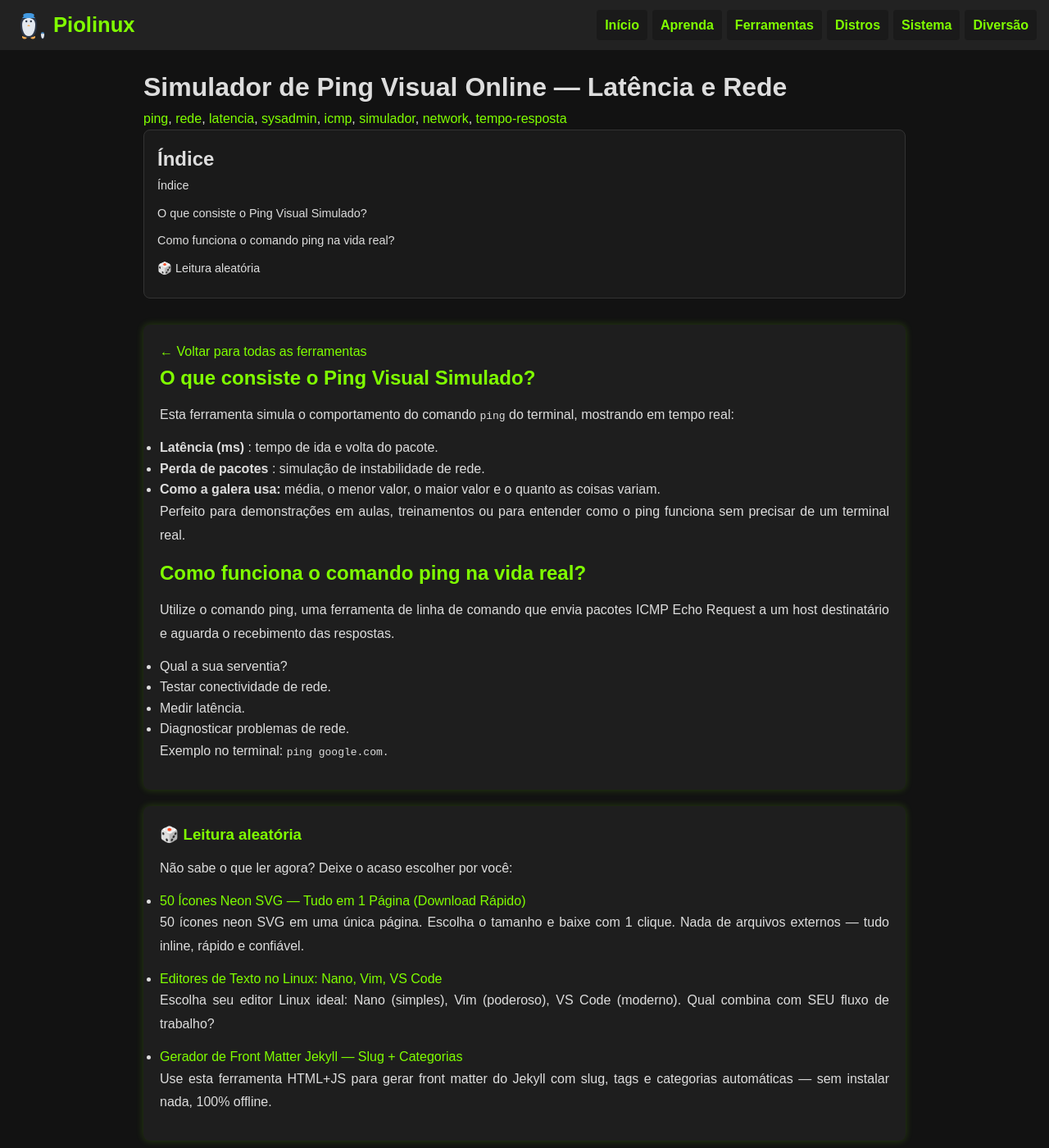
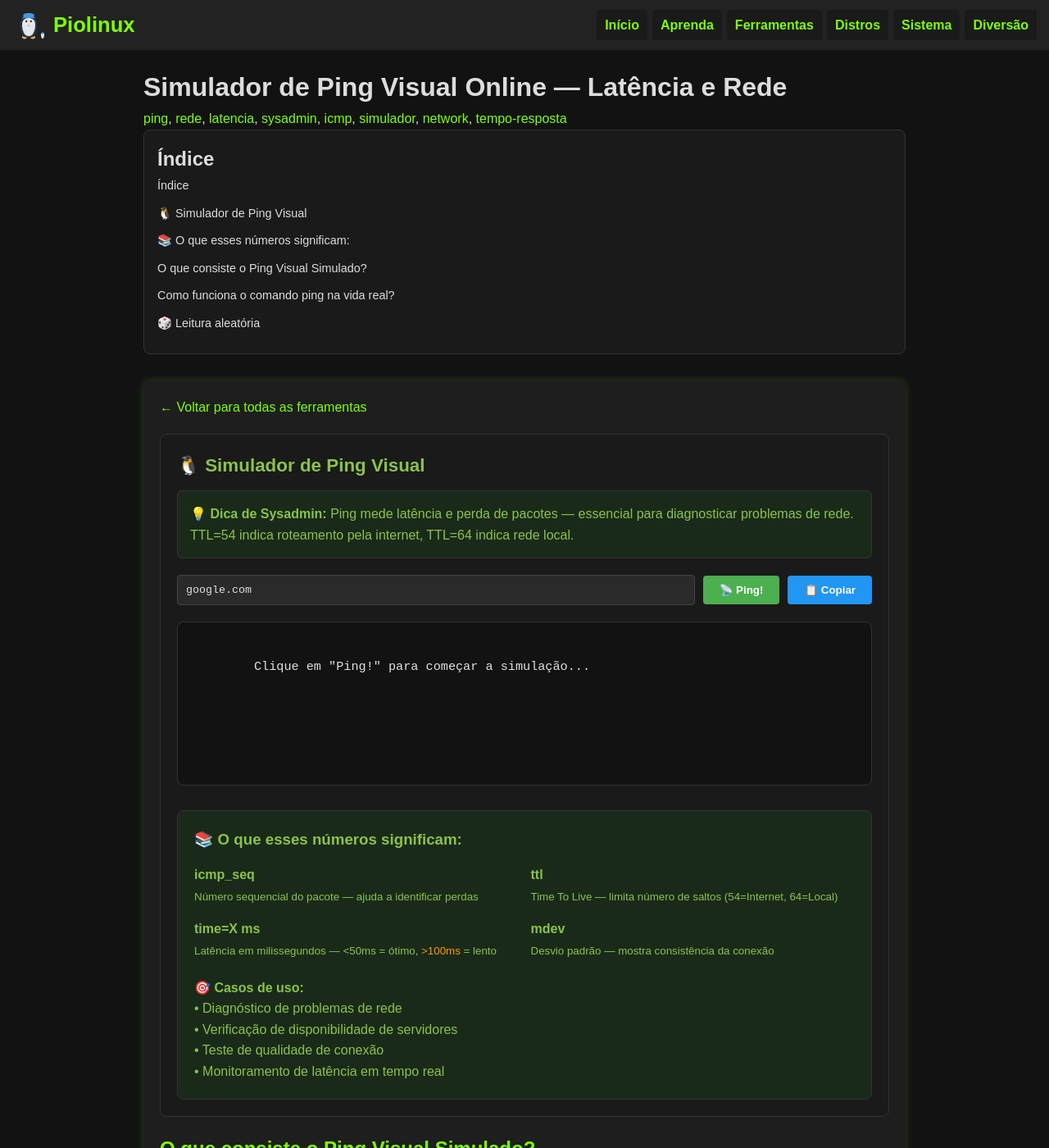
Before and after one commit to Piolinux/piolinux-site, a Jekyll site: the page built from _pages/tools/ping-simulator.html, in a window 1280 px wide and 1400 px high. Shown: the whole window at 82% size. Built offline with Jekyll 4.4.1, drawn with Linux system fonts in a browser that asks for light colours.

Commit message:
Update ping-simulator.html

```diff
--- a/_pages/tools/ping-simulator.html
+++ b/_pages/tools/ping-simulator.html
@@ -17,6 +17,73 @@ tags: [ping, rede, latencia, sysadmin, icmp, simulador, network, tempo-resposta]
   <a href="/ferramentas/" class="back-link">← Voltar para todas as ferramentas</a>
 
   {% include tool-templates/ping-simulator.html %}
+
+
+<!-- ============= 📡 PING VISUAL (SIMULADO) ============= -->
+<div class="tool-container" id="ping-simulator" style="background: #1a1a1a; padding: 20px; border-radius: 8px; border: 1px solid #333; margin: 20px 0;">
+  <h2 class="tool-title" style="color: #8bc34a; margin-top: 0; font-size: 1.4em;">🐧 Simulador de Ping Visual</h2>
+
+  <div style="background: #1a2a1a; color: #8bc34a; padding: 15px; border-radius: 6px; margin-bottom: 20px; border: 1px solid #333;">
+    <strong>💡 Dica de Sysadmin:</strong> Ping mede latência e perda de pacotes — essencial para diagnosticar problemas de rede. TTL=54 indica roteamento pela internet, TTL=64 indica rede local.
+  </div>
+
+  <div style="margin-bottom: 20px; display: flex; gap: 10px; flex-wrap: wrap; align-items: center;">
+    <input
+        type="text"
+        id="pingHost"
+        placeholder="Ex: google.com, 8.8.8.8, 127.0.0.1"
+        value="google.com"
+        style="flex: 1; min-width: 200px; padding: 10px; background: #2a2a2a; color: #e0e0e0; border: 1px solid #444; border-radius: 4px; font-family: monospace;">
+
+    <button onclick="simulatePing()" style="background: #4caf50; color: white; border: none; padding: 10px 20px; border-radius: 4px; cursor: pointer; font-weight: bold;">
+      📡 Ping!
+    </button>
+
+    <button onclick="copyPingResults()" style="background: #2196F3; color: white; border: none; padding: 10px 20px; border-radius: 4px; cursor: pointer; font-weight: bold;">
+      📋 Copiar
+    </button>
+  </div>
+
+  <div style="background: #121212; padding: 20px; border-radius: 8px; border: 1px solid #333; min-height: 200px; max-height: 400px; overflow-y: auto; font-family: 'Courier New', monospace; font-size: 0.95em; color: #e0e0e0; line-height: 1.5;">
+    <div id="pingResult" style="white-space: pre-wrap;">
+        Clique em "Ping!" para começar a simulação...
+    </div>
+    <div id="pingStats"></div>
+  </div>
+
+  <div id="pingAlert" style="margin-top: 20px;"></div>
+
+  <div style="background: #1a2a1a; color: #8bc34a; padding: 20px; border-radius: 8px; margin-top: 30px; border: 1px solid #333;">
+    <h3 style="color: #8bc34a; margin-top: 0;">📚 O que esses números significam:</h3>
+    <div style="display: grid; grid-template-columns: 1fr 1fr; gap: 15px; margin-top: 15px;">
+      <div>
+        <strong style="color: #8bc34a;">icmp_seq</strong><br>
+        <small>Número sequencial do pacote — ajuda a identificar perdas</small>
+      </div>
+      <div>
+        <strong style="color: #8bc34a;">ttl</strong><br>
+        <small>Time To Live — limita número de saltos (54=Internet, 64=Local)</small>
+      </div>
+      <div>
+        <strong style="color: #8bc34a;">time=X ms</strong><br>
+        <small>Latência em milissegundos — <span style="color: #8bc34a;"><50ms</span> = ótimo, <span style="color: #ff9800;">>100ms</span> = lento</small>
+      </div>
+      <div>
+        <strong style="color: #8bc34a;">mdev</strong><br>
+        <small>Desvio padrão — mostra consistência da conexão</small>
+      </div>
+    </div>
+    <div style="margin-top: 20px;">
+      <strong>🎯 Casos de uso:</strong><br>
+      • Diagnóstico de problemas de rede<br>
+      • Verificação de disponibilidade de servidores<br>
+      • Teste de qualidade de conexão<br>
+      • Monitoramento de latência em tempo real
+    </div>
+  </div>
+</div>
+
+
 
   <div class="seo-content">
     <h2>O que consiste o Ping Visual Simulado?</h2>
```
